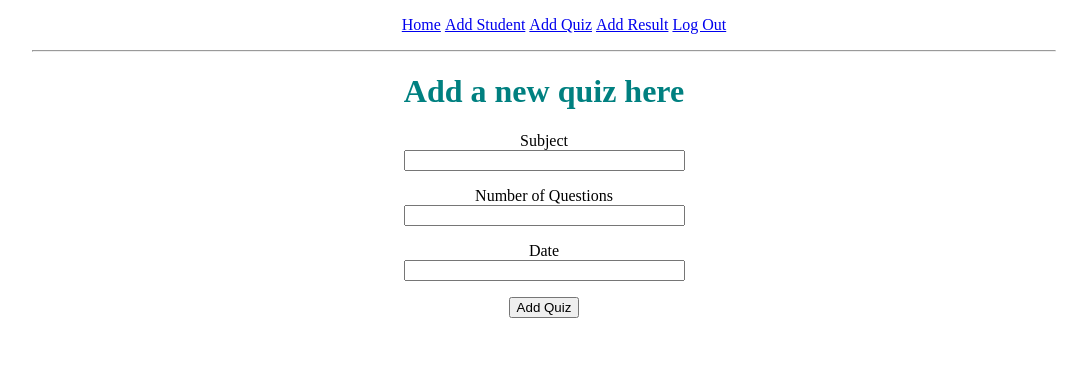
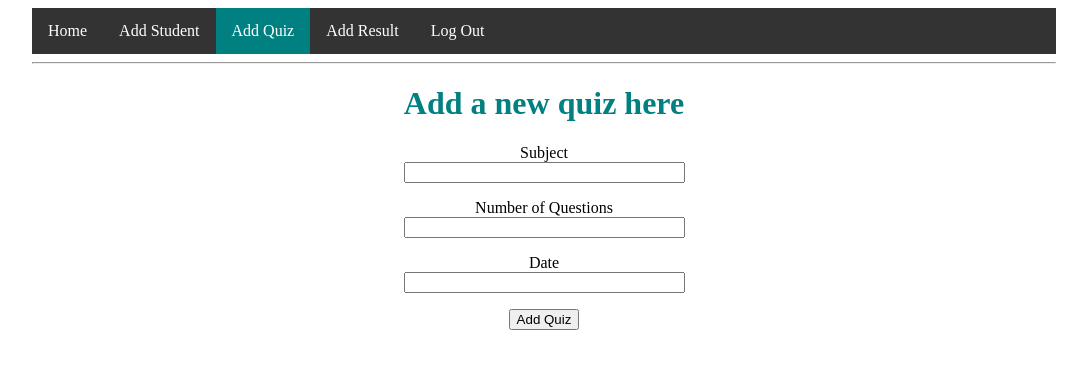
Before and after one commit to wilsonvetdev/IS211_Assignment12, a Flask app: page /quiz/add in a window 1280 px wide. Shown: the top 369 px of the page, without its empty margins (96-1183 px from the left). Run offline with Flask 2, Linux system fonts and the light colour scheme; the visitor is signed in with stand-in values (Sample User, id 1).

Commit message:
prettier navbar

```diff
--- a/app/routes.py
+++ b/app/routes.py
@@ -80,7 +80,7 @@ def add_result():
         db.session.add(new_result)
         db.session.commit()
         flash(f"You successfully added a new quiz result for {student_instance.get_fullname()}! Go to the student's page to view their results.")
-        return redirect(url_for("add_result"))
+        return redirect(url_for("index"))
 
 
     return render_template(
--- a/app/static/styles/style.css
+++ b/app/static/styles/style.css
@@ -32,9 +32,29 @@ h1 {
 }
 
 ul {
-    white-space: nowrap;
+    list-style-type: none;
+    margin: 0;
+    padding: 0;
+    overflow: hidden;
+    background-color: #333;
 }
 
 li {
-    display: inline-block;
+    float: left;
 }
+
+li a {
+    display: block;
+    color: white;
+    text-align: center;
+    padding: 14px 16px;
+    text-decoration: none;
+}
+
+li a:hover {
+    background-color: #111;
+}
+
+.active {
+    background-color: teal;
+}
--- a/app/templates/base.html
+++ b/app/templates/base.html
@@ -23,13 +23,13 @@
         <![endif]-->
         <div>
             <ul>
-                <li><a href="{{ url_for("index") }}">Home</a></li>
+                <li><a class="{% if request.endpoint == "index" %} active {% endif %}" href="{{ url_for("index") }}">Home</a></li>
                 {% if current_user.is_anonymous %}
-                <li><a href="{{ url_for("login") }}">Login</a></li>
+                <li><a class="{% if request.endpoint == "login" %} active {% endif %}" href="{{ url_for("login") }}">Login</a></li>
                 {% else %}
-                <li><a href="{{ url_for("add_student") }}">Add Student</a></li>
-                <li><a href="{{ url_for("add_quiz") }}">Add Quiz</a></li>
-                <li><a href="{{ url_for("add_result") }}">Add Result<a></li>
+                <li><a class="{% if request.endpoint == "add_student" %} active {% endif %}" href="{{ url_for("add_student") }}">Add Student</a></li>
+                <li><a class="{% if request.endpoint == "add_quiz" %} active {% endif %}" href="{{ url_for("add_quiz") }}">Add Quiz</a></li>
+                <li><a class="{% if request.endpoint == "add_result" %} active {% endif %}"href="{{ url_for("add_result") }}">Add Result</a></li>
                 <li><a href="{{ url_for("logout") }}">Log Out</a></li>
                 {% endif %}
             </ul>
```
Also changed, not shown: app.db.
